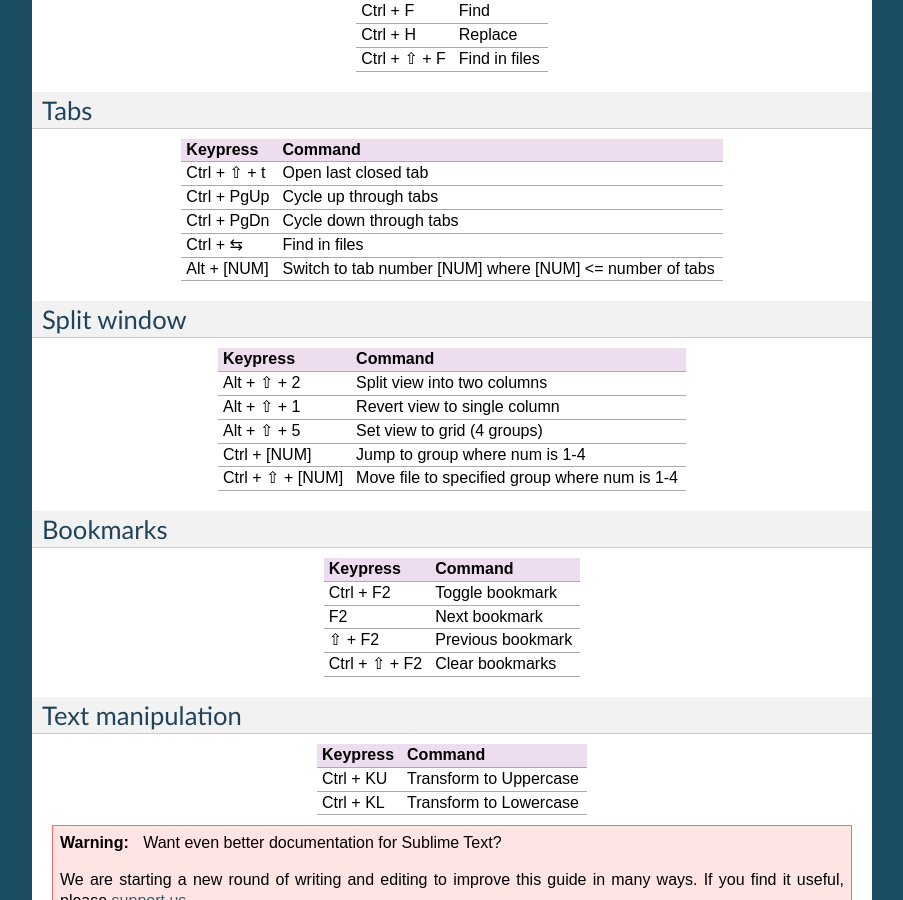
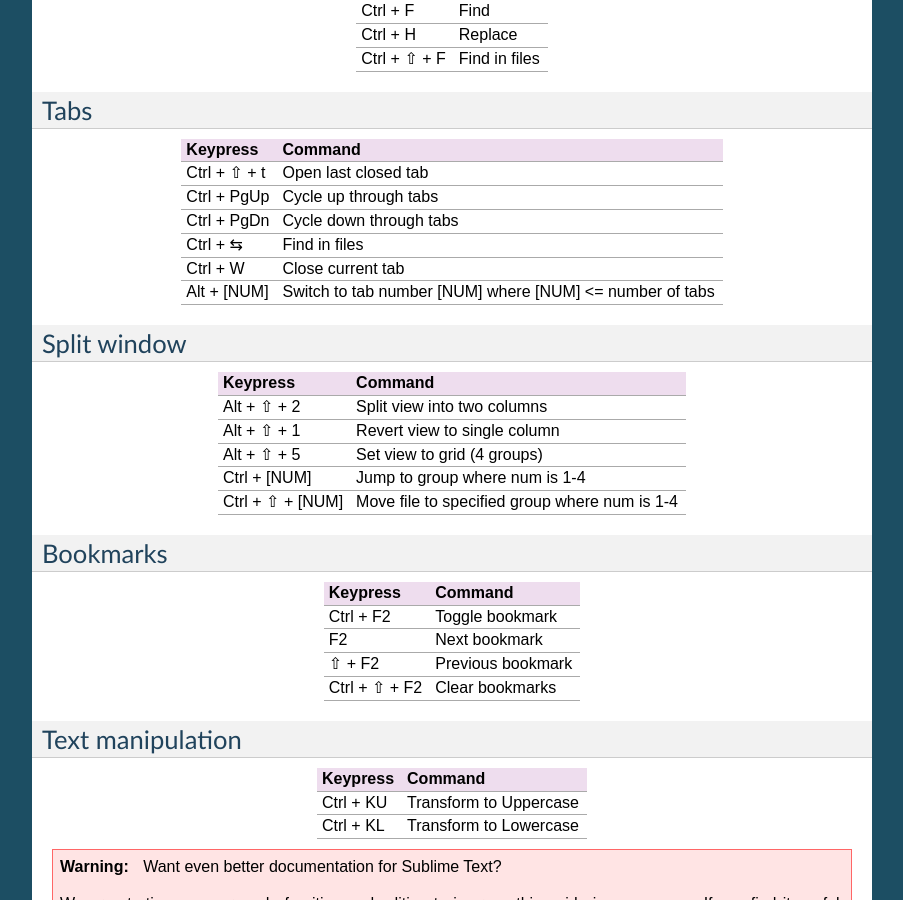
Before and after one commit to guillermooo/sublime-undocs, a Sphinx documentation site: the page built from source/reference/keyboard_shortcuts_win.rst, in a window 1280 px wide and 900 px high, scrolled down 998 px. Shown: the whole window, without its empty margins (198-1101 px from the left). Built offline with Sphinx 7.4.7, drawn with Linux system fonts in a browser that asks for light colours.

Commit message:
Add `Ctrl + W` shortcut

```diff
--- a/source/reference/keyboard_shortcuts_win.rst
+++ b/source/reference/keyboard_shortcuts_win.rst
@@ -140,6 +140,8 @@
 +-----------------+-----------------------------------------------------------+
 | Ctrl + ⇆        | Find in files                                             |
 +-----------------+-----------------------------------------------------------+
+| Ctrl + W        | Close current tab                                         |
++-----------------+-----------------------------------------------------------+
 | Alt + [NUM]	  | Switch to tab number [NUM] where [NUM] <= number of tabs  |
 +-----------------+-----------------------------------------------------------+
 
```
